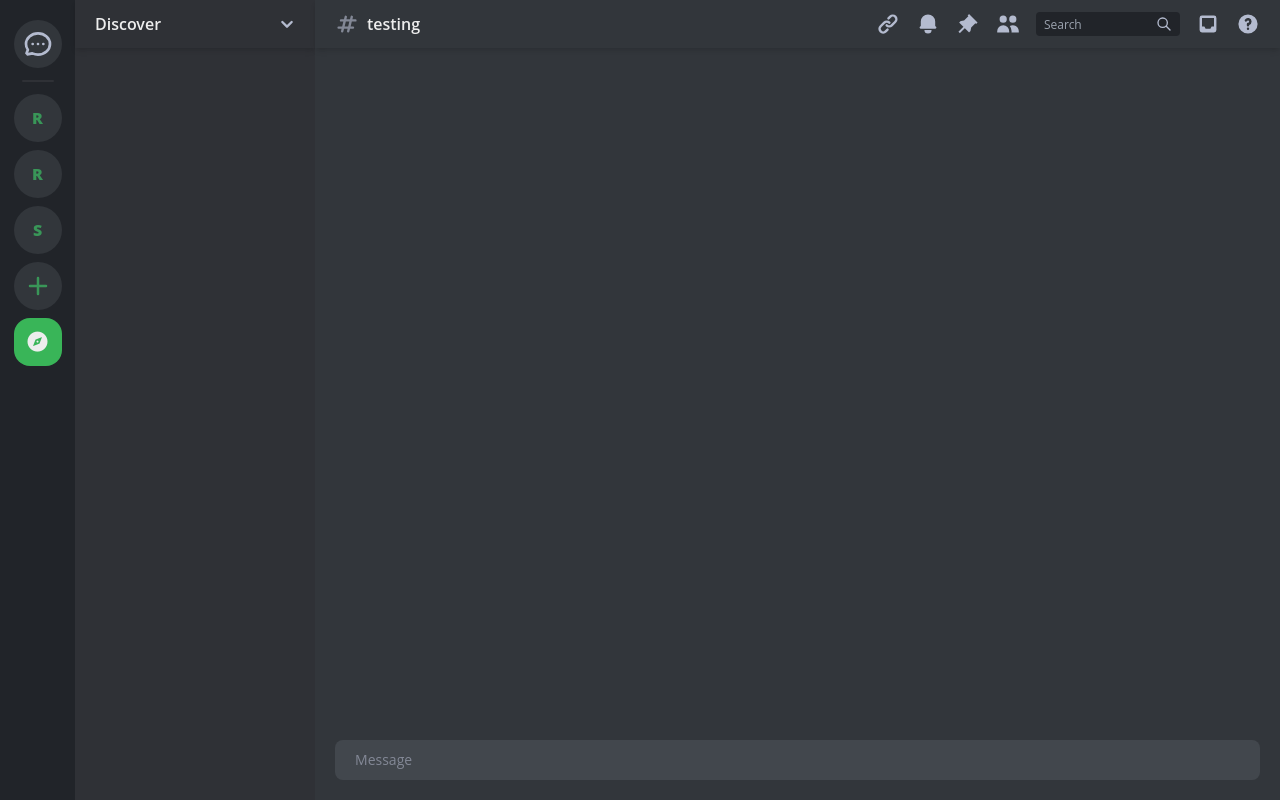
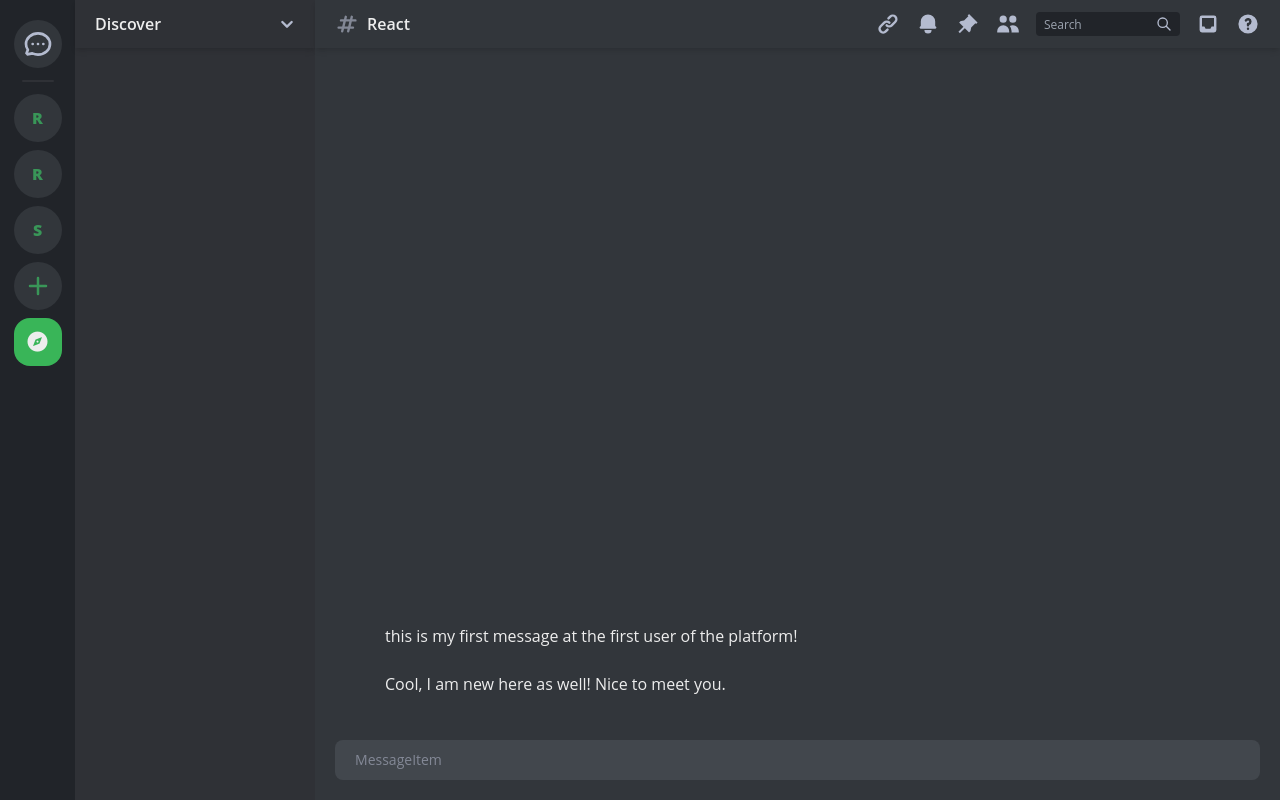
Before and after one commit to timothyc3/discord-clone, a React (Create React App) app: page / in a window 1280 px wide. Built offline with nearby package versions, Linux system fonts and the light colour scheme.

Commit message:
Messages now display for each channel.

```diff
--- a/src/components/Content/Content.tsx
+++ b/src/components/Content/Content.tsx
@@ -1,12 +1,13 @@
 import React from "react";
 import Header from "./components/Header";
+import MessageContainer from "./components/MessageContainer";
 
 export default function Content() {
     return (
         <div className="bg-main-content-black grid grid-rows-[3rem_1fr_5rem] w-full h-full">
             <Header />
-            <div></div>
-            <input type="search" placeholder="Message"
+            <MessageContainer />
+            <input type="search" placeholder="MessageItem"
                    className="bg-chat-box-search-bar-main m-5 rounded-lg px-5 text-white
                    text-sm placeholder-inactive-light-grey focus:outline-0"/>
 
--- a/src/components/Content/components/Header.tsx
+++ b/src/components/Content/components/Header.tsx
@@ -1,6 +1,17 @@
 import React from "react";
+import {useAppSelector} from "../../../hooks";
+import {shallowEqual} from "react-redux";
 
 export default function Header() {
+
+    const heading : string = useAppSelector(state => {
+        if (state.active.levelTwo in state.channel.entities.id) {
+            return state.channel.entities.id[state.active.levelTwo].name
+        } else {
+            return state.active.levelTwo
+        }
+    }, shallowEqual);
+
     return (
         <div className="box-border w-full h-full shadow-md flex items-center py-3 px-5">
             <svg xmlns="http://www.w3.org/2000/svg"
@@ -8,7 +19,7 @@ export default function Header() {
                  viewBox="0 0 20 20" fill="currentColor">
                 <path fillRule="evenodd" d="M9.243 3.03a1 1 0 01.727 1.213L9.53 6h2.94l.56-2.243a1 1 0 111.94.486L14.53 6H17a1 1 0 110 2h-2.97l-1 4H15a1 1 0 110 2h-2.47l-.56 2.242a1 1 0 11-1.94-.485L10.47 14H7.53l-.56 2.242a1 1 0 11-1.94-.485L5.47 14H3a1 1 0 110-2h2.97l1-4H5a1 1 0 110-2h2.47l.56-2.243a1 1 0 011.213-.727zM9.03 8l-1 4h2.938l1-4H9.031z" clipRule="evenodd" />
             </svg>
-            <h2 className="font-semibold text-white font-body ml-2">testing</h2>
+            <h2 className="font-semibold text-white font-body ml-2">{heading}</h2>
 
             <svg xmlns="http://www.w3.org/2000/svg"
                  className="h-6 w-6 text-light-grey ml-auto"
--- /dev/null
+++ b/src/components/Content/components/MessageContainer.tsx
@@ -0,0 +1,27 @@
+import React from "react";
+import {useAppSelector} from "../../../hooks";
+import {shallowEqual} from "react-redux";
+import MessageItem from "./MessageItem";
+
+export default function MessageContainer() {
+
+    const messageIds : string[] = useAppSelector(state => {
+        if (state.active.levelTwo in state.channel.entities.id) {
+            return state.channel.entities.id[state.active.levelTwo].messageIds;
+        } else {
+            return []
+        }
+    }, shallowEqual);
+
+    const renderedMessages : JSX.Element[] = messageIds.map(messageId =>
+        <MessageItem
+            key={messageId}
+            id={messageId}></MessageItem>
+    )
+
+    return (
+        <div className="flex flex-col justify-end pr-2">
+            {renderedMessages}
+        </div>
+    )
+}
--- /dev/null
+++ b/src/components/Content/components/MessageItem.tsx
@@ -0,0 +1,17 @@
+import React from "react";
+import {useAppSelector} from "../../../hooks";
+import { Message } from "../../../types";
+
+export default function MessageItem(props: {id: string}) {
+
+    const messageContent: Message = useAppSelector(state =>
+    state.messages.entities.id[props.id])
+
+    return (
+        <div className="w-full h-auto min-h-48 grid grid-cols-[70px_1fr]">
+            <div></div>
+            <p className="text-white">{messageContent.text}</p>
+
+        </div>
+    )
+}
--- a/src/store.tsx
+++ b/src/store.tsx
@@ -2,12 +2,14 @@ import {configureStore} from "@reduxjs/toolkit";
 import {serverSlice} from "./features/serverSlice";
 import {channelSlice} from "./features/channelSlice";
 import {activeSlice} from "./features/activeSlice";
+import {messageSlice} from "./features/messageSlice";
 
 export const store = configureStore({
     reducer: {
         server: serverSlice.reducer,
         channel: channelSlice.reducer,
-        active: activeSlice.reducer
+        messages: messageSlice.reducer,
+        active: activeSlice.reducer,
     }
 })
 
--- a/tailwind.config.js
+++ b/tailwind.config.js
@@ -22,6 +22,9 @@ module.exports = {
         'body': ["Open Sans"]
       },
     },
+    minHeight: {
+      '48': '48px'
+    }
   },
   plugins: [],
 }
```
